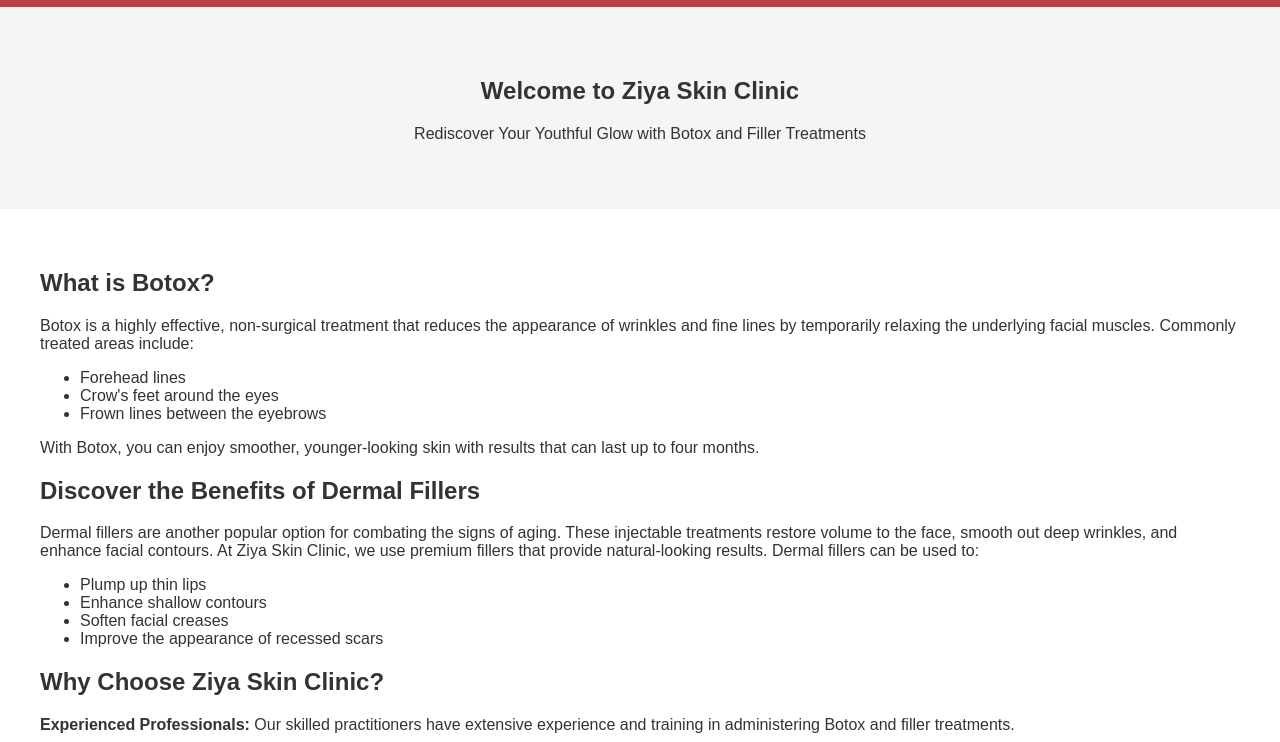
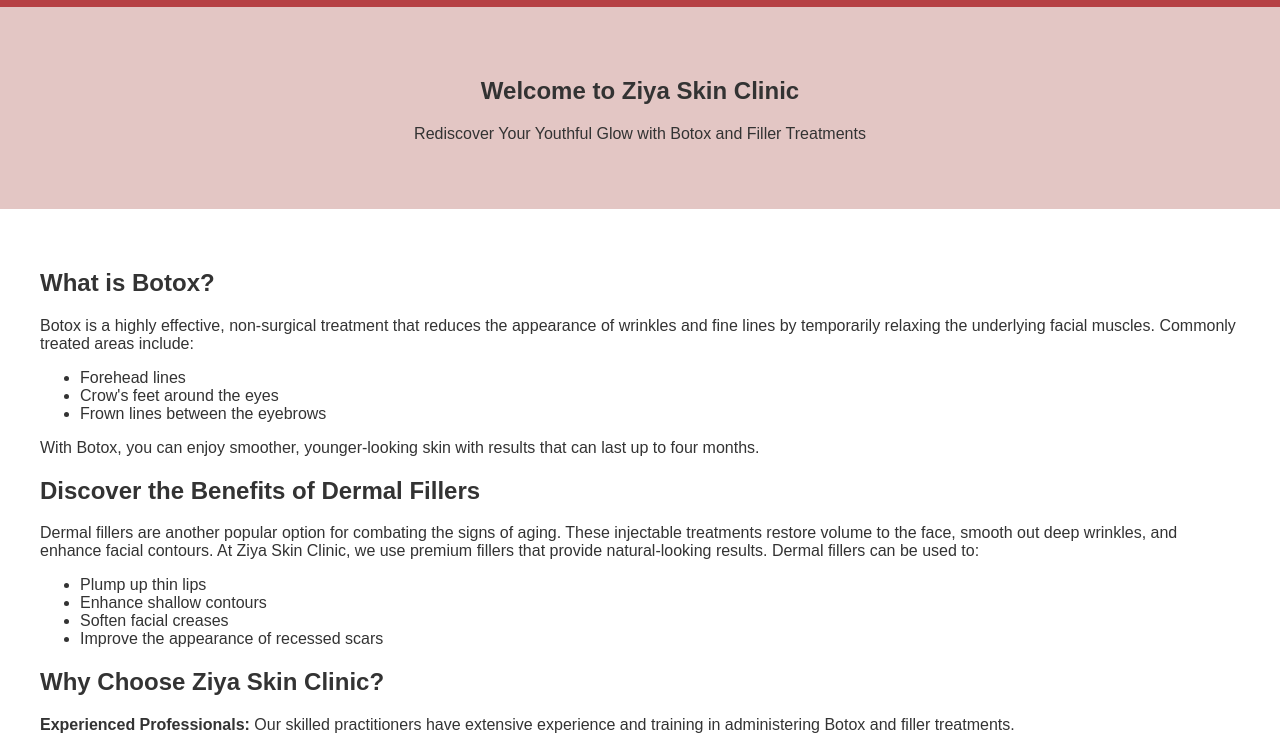
Before and after one commit to illias-s/illias-s.github.io, a plain HTML site: page index.html in a window 1280 px wide. Shown: the part 58-800 px from the top of the page. Drawn offline with Linux system fonts and the light colour scheme.

Commit message:
Add files via upload
ss

```diff
--- a/styles.css
+++ b/styles.css
@@ -54,7 +54,7 @@
 }
 
 .hero {
-    background-color: #f5f5f5;
+    background-color: #E3C6C4;
     color: #333;
     text-align: center;
     padding: 50px 20px;
```
